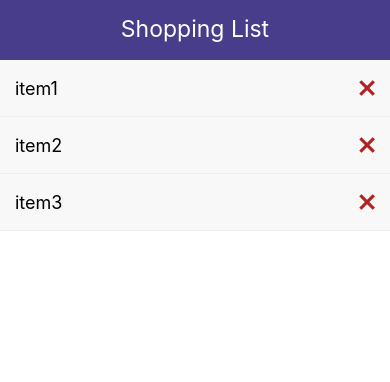
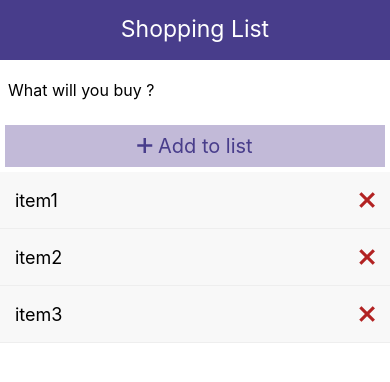
Before and after one commit to goniti/ReactNative-shoopingList, a React Native app: screen / in a window 390 px wide. Shown: the top 382 px of the page. Built offline with nearby package versions, Linux system fonts and the light colour scheme.

Commit message:
adding textInput for add item

```diff
--- a/App.js
+++ b/App.js
@@ -2,7 +2,8 @@ import React, {useState} from 'react';
 import { View, FlatList, StyleSheet } from "react-native";
 import { v4 as uuid } from "uuid";
 import Header from './components/Header';
-import ListItem from './components/ListItem'
+import ListItem from './components/ListItem';
+import AddItem from './components/AddItem';
 
 const App = () => {
   const [items, setItems] = useState([
@@ -17,6 +18,7 @@ const App = () => {
   return (
     <View style={styles.container}>
       <Header title={'Shopping List'} />
+      <AddItem/>
       <FlatList data={items} renderItem={({item}) => <ListItem item={item} deleteItem={deleteItem}/>} />
     </View>
   );
--- /dev/null
+++ b/components/AddItem.js
@@ -0,0 +1,41 @@
+import React from 'react';
+import PropTypes from 'prop-types';
+import {View, Text,TouchableOpacity,TextInput, StyleSheet} from 'react-native';
+import Icon from 'react-native-vector-icons/dist/Octicons'
+
+const AddItem = () => (
+  <View>
+    <TextInput placeholder={"What will you buy ?"} style={styles.textInput}/>
+    <TouchableOpacity style={styles.button}>
+      <Text style={styles.buttonText}>
+        <Icon name={"plus"} size={20}/>
+        {" "}Add to list
+      </Text>
+    </TouchableOpacity>
+
+  </View>
+);
+
+AddItem.propTypes = {
+
+};
+
+const styles = StyleSheet.create({
+  textInput: {
+    height: 60,
+    padding: 8,
+    fontSize: 16
+  },
+  button: {
+    backgroundColor: '#c2bad8',
+    padding: 9,
+    margin: 5,
+  },
+  buttonText: {
+    color: 'darkslateblue',
+    fontSize: 20,
+    textAlign: 'center',
+  },
+});
+
+export default AddItem;
```
